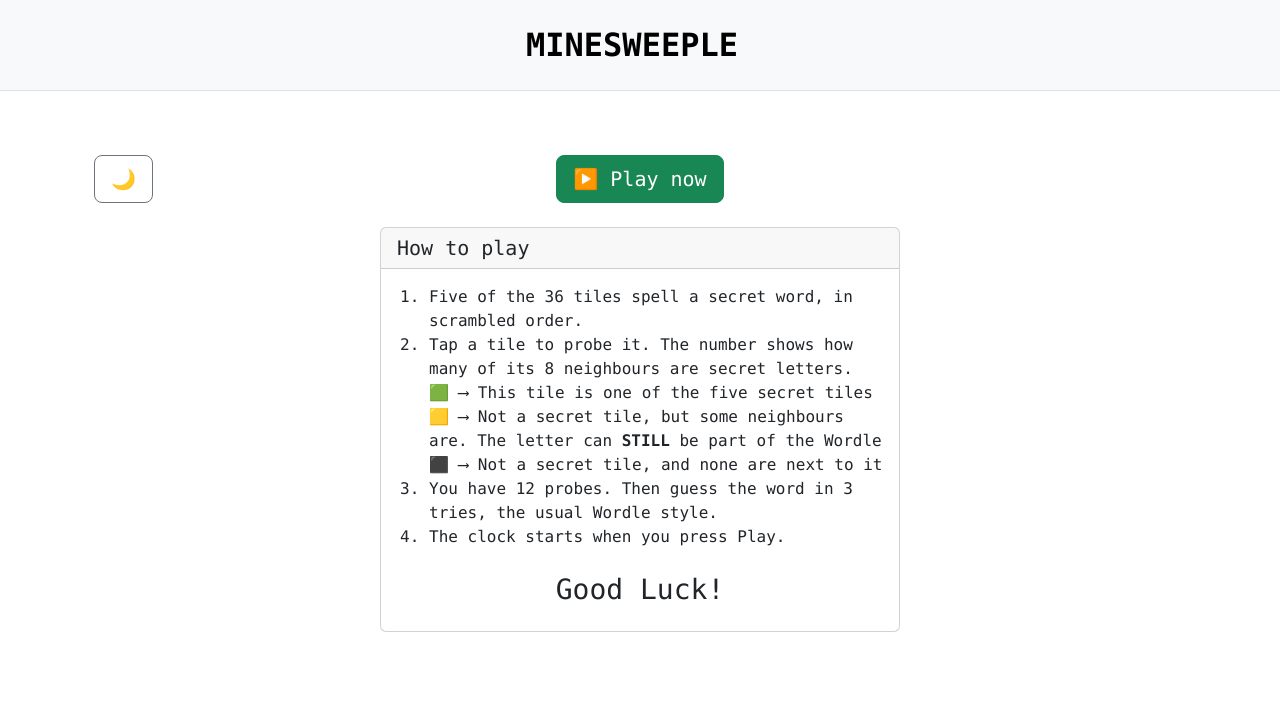
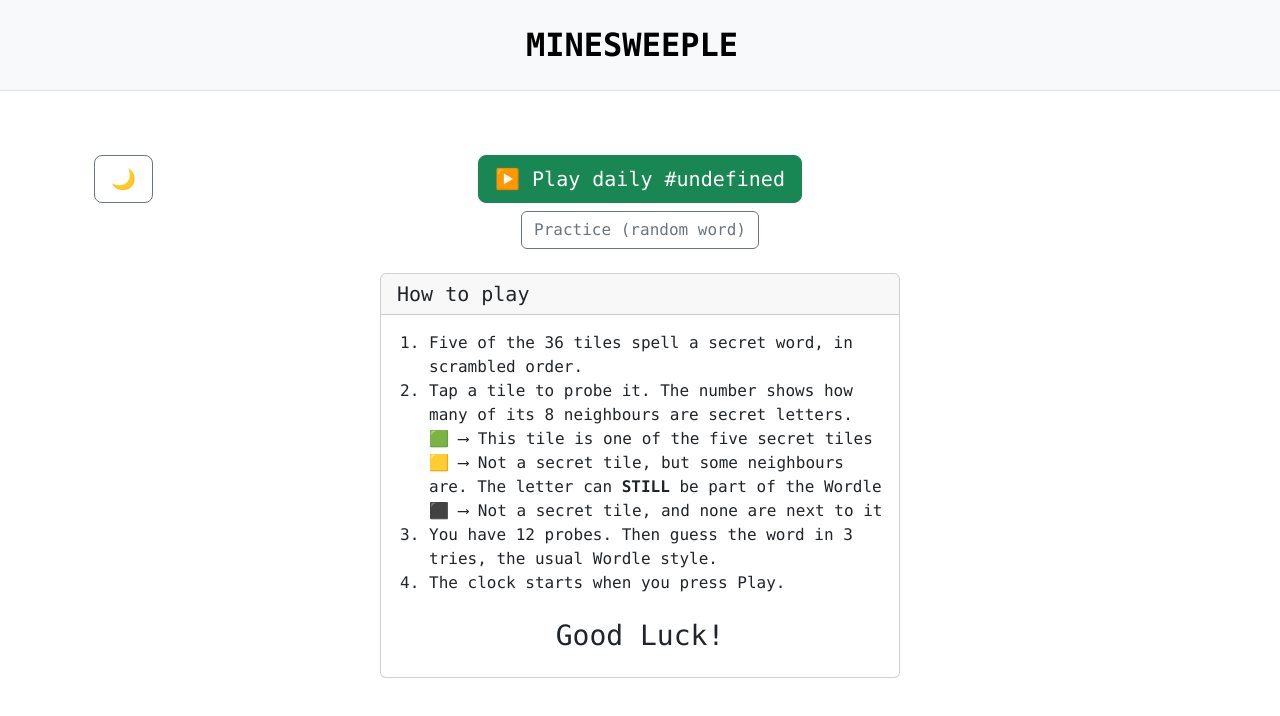
Before and after one commit to VedantSaini12/minesweeple, a React (Vite) app: page / in a window 1280 px wide. Shown: the top 716 px of the page. Built offline with nearby package versions, Linux system fonts and the light colour scheme.

Commit message:
added some daily logic, have to refine with scoring and app layout still

```diff
--- a/src/components/Landing.tsx
+++ b/src/components/Landing.tsx
@@ -1,13 +1,15 @@
-
+import { formatTime } from '../logic/format'
+import type { DailyResult } from '../logic/daily'
 import { Button, Card, Container } from 'react-bootstrap'
 
 type Props = {
   theme: 'light' | 'dark'
   onToggle: () => void
-  onPlay: () => void
+  onPlay: (mode: 'daily' | 'practice') => void
+  todayResult: DailyResult | null
+  puzzleNo: number
 }
-
-export default function Landing({ theme, onToggle, onPlay }: Props) {
+export default function Landing({ theme, onToggle, onPlay, todayResult, puzzleNo }: Props) {
   return (
     <Container className="py-4 font-monospace">
       {/* Theme button in the top-left */}
@@ -24,14 +26,20 @@
 
       {/* Play button centered */}
 
-<div className="mt-4">
+      <div className="mt-4 d-flex flex-column align-items-center gap-2">
   <Button
     className="font-monospace play-button"
     variant="success"
     size="lg"
-    onClick={onPlay}
+    disabled={!!todayResult}
+    onClick={() => onPlay('daily')}
   >
-    ▶️ Play now
+    {todayResult
+      ? `${todayResult.won ? '✅' : '❌'} Daily #${puzzleNo} done · ${formatTime(todayResult.timeMs)}`
+      : `▶️ Play daily #${puzzleNo}`}
+  </Button>
+  <Button variant="outline-secondary" className="font-monospace" onClick={() => onPlay('practice')}>
+    Practice (random word)
   </Button>
 </div>
 
--- /dev/null
+++ b/src/logic/daily.ts
@@ -0,0 +1,22 @@
+export interface DailyResult {
+  date: string        // YYYY-MM-DD the puzzle belongs to
+  puzzleNo: number
+  won: boolean
+  timeMs: number
+  guesses: number
+  finishedAt: string  // ISO timestamp of completion
+}
+
+const KEY = 'minesweeple-history'
+
+export function loadHistory(): Record<string, DailyResult> {
+  try { return JSON.parse(localStorage.getItem(KEY) ?? '{}') } catch { return {} }
+}
+
+export function saveResult(r: DailyResult) {
+  try {
+    const h = loadHistory()
+    h[r.date] = r
+    localStorage.setItem(KEY, JSON.stringify(h))
+  } catch { /* storage unavailable, ignore */ }
+}
```
